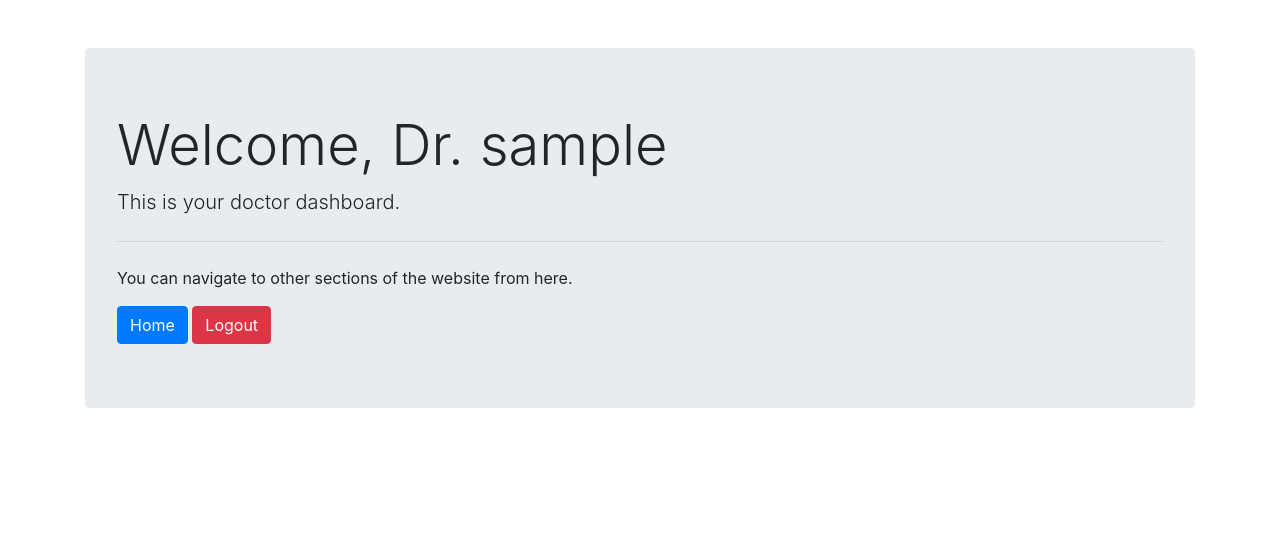
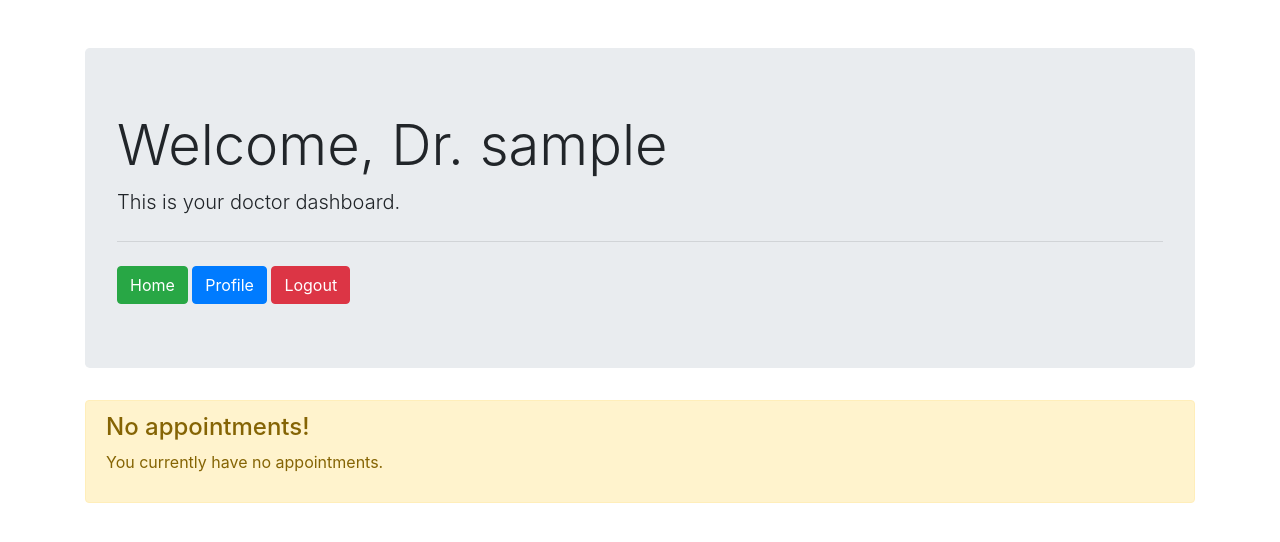
Before and after one commit to whiteSoulX/Hospital_Managemnet, a PHP site: page /doctor_dashboard.php in a window 1280 px wide. Shown: the top 542 px of the page. Run offline with PHP 8.4, Linux system fonts and the light colour scheme; the visitor is signed in with stand-in values (Sample User, id 1); tables that the repository leaves empty or names only in its code hold one stand-in row (values such as "Sample post"); a stand-in replaces the project's code that opens the database connection.

Commit message:
Update doctor_dashboard.php

```diff
--- a/doctor_dashboard.php
+++ b/doctor_dashboard.php
@@ -1,31 +1,64 @@
 <?php
 session_start();
+
 
 if (!isset($_SESSION["username"])) {
     header("Location: login.php");
     exit;
 }
 
+
+include 'db_connect.php';
+
+
 $username = $_SESSION["username"];
 
-function hasAppointments($doctorName) {
-    $appointmentsFile = 'appointments.txt';
-    if (file_exists($appointmentsFile)) {
-        $appointments = file($appointmentsFile, FILE_IGNORE_NEW_LINES);
-        foreach ($appointments as $appointment) {
-            $data = explode(",", $appointment);
 
-            if (stripos($data[1], $doctorName) !== false) {
-                return true;
+function getDoctorDetails($conn, $username) {
+    $sql = "SELECT username FROM doctors WHERE username = ?";
+    $stmt = $conn->prepare($sql);
+    $stmt->bind_param("s", $username);
+    $stmt->execute();
+    $result = $stmt->get_result();
+
+    if ($result->num_rows > 0) {
+        return $result->fetch_assoc();
+    } else {
+        return null;
+    }
+}
+
+$doctorDetails = getDoctorDetails($conn, $username);
+
+
+if ($doctorDetails) {
+    $doctorName = $doctorDetails['username'];
+
+    function getDoctorAppointments($conn, $doctorName) {
+        $appointments = [];
+        $sql = "SELECT username, appointment_date, appointment_time FROM appointments WHERE doctor_name = ?";
+        $stmt = $conn->prepare($sql);
+        $stmt->bind_param("s", $doctorName);
+        $stmt->execute();
+        $result = $stmt->get_result();
+
+        if ($result->num_rows > 0) {
+            while ($row = $result->fetch_assoc()) {
+                $appointments[] = $row;
             }
         }
+        return $appointments;
     }
-    return false;
+
+    $appointments = getDoctorAppointments($conn, $doctorName);
+} else {
+
+    echo "Doctor not found!";
+    exit;
 }
 
-$doctorName = $username;
 
-$hasAppointments = hasAppointments($doctorName);
+$conn->close();
 ?>
 
 <!DOCTYPE html>
@@ -35,35 +68,35 @@
     <meta name="viewport" content="width=device-width, initial-scale=1.0">
     <title>Doctor Dashboard</title>
     <link rel="stylesheet" href="https://stackpath.bootstrapcdn.com/bootstrap/4.5.2/css/bootstrap.min.css">
+    <link rel="stylesheet" href="css/doctor_dash.css">
 </head>
 <body>
     <div class="container mt-5">
         <div class="jumbotron">
-            <h1 class="display-4">Welcome, Dr. <?php echo $doctorName; ?></h1>
+            <h1 class="display-4">Welcome, Dr. <?php echo htmlspecialchars($doctorName); ?></h1>
             <p class="lead">This is your doctor dashboard.</p>
             <hr class="my-4">
-            <p>You can navigate to other sections of the website from here.</p>
-            <a class="btn btn-primary" href="index.php" role="button">Home</a>
+
+            <a class="btn btn-success" href="index.php" role="button">Home</a>
+            <a class="btn btn-primary" href="doctorprofile.php" role="button">Profile</a>
             <a class="btn btn-danger" href="logout.php" role="button">Logout</a>
         </div>
 
-        <?php if ($hasAppointments): ?>
+
+        <?php if (!empty($appointments)): ?>
         <div class="alert alert-info" role="alert">
             <h4 class="alert-heading">You have appointments!</h4>
             <hr>
             <ul>
-                <?php
-                $appointmentsFile = 'appointments.txt';
-                $appointments = file($appointmentsFile, FILE_IGNORE_NEW_LINES);
-                foreach ($appointments as $appointment) {
-                    $data = explode(",", $appointment);
-                    // Check if the doctor's name appears in the appointment data
-                    if (stripos($data[1], $doctorName) !== false) {
-                        echo "<li>{$data[0]} has an appointment booked with you at {$data[2]} on {$data[3]}</li>";
-                    }
-                }
-                ?>
+                <?php foreach ($appointments as $appointment): ?>
+                    <li><?php echo htmlspecialchars($appointment['username']); ?> has an appointment booked with you at <?php echo htmlspecialchars($appointment['appointment_time']); ?> on <?php echo htmlspecialchars($appointment['appointment_date']); ?></li>
+                <?php endforeach; ?>
             </ul>
+        </div>
+        <?php else: ?>
+        <div class="alert alert-warning" role="alert">
+            <h4 class="alert-heading">No appointments!</h4>
+            <p>You currently have no appointments.</p>
         </div>
         <?php endif; ?>
     </div>
```
